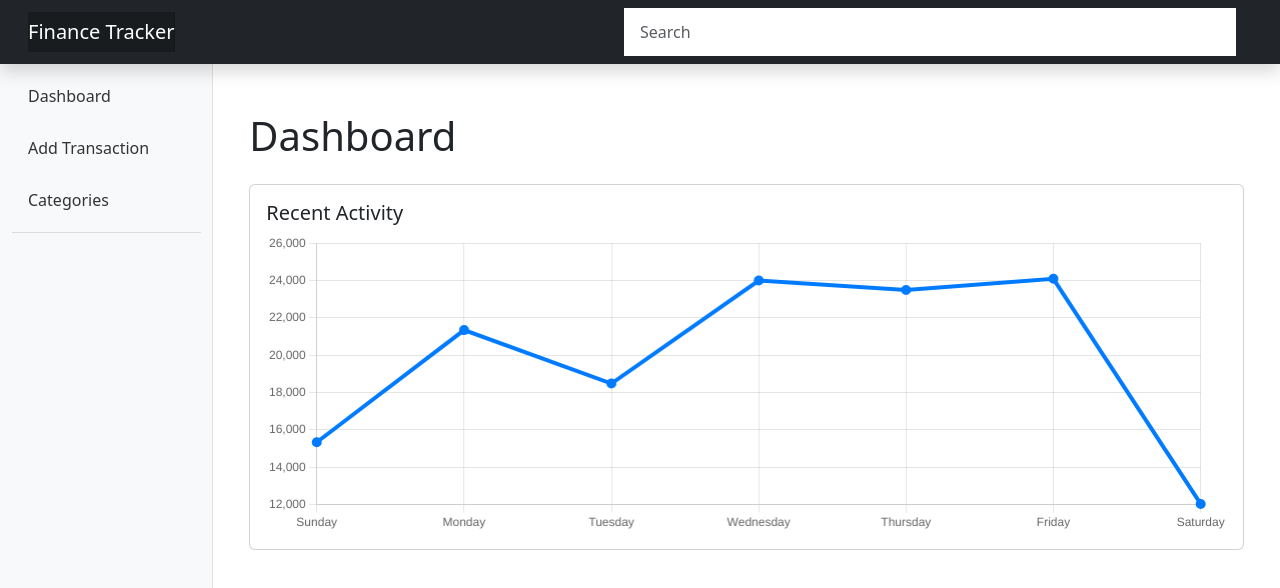
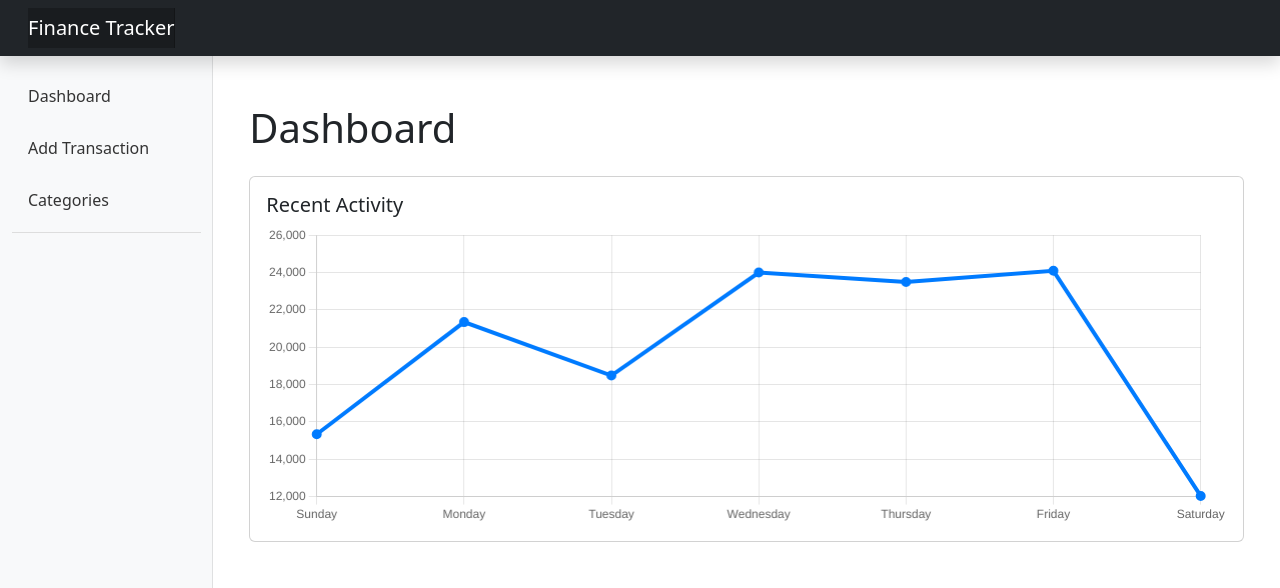
Before and after one commit to henryw-ithers/Expense-Tracker, a React app in the folder frontend/: page / in a window 1280 px wide. Shown: the top 588 px of the page. Built offline with nearby package versions, Linux system fonts and the light colour scheme; the HTML template or start-up script is replaced by a standard one.

Commit message:
chore: fix small usage error in app.tsx

```diff
--- a/frontend/src/App.tsx
+++ b/frontend/src/App.tsx
@@ -1,8 +1,7 @@
-import { Link, Route, Routes } from "react-router-dom";
+import { Route, Routes } from "react-router-dom";
 import { DashboardPage } from "./pages/DashboardPage";
 import { AddTransactionPage } from "./pages/AddTransactionPage";
 import { CategoriesPage } from "./pages/CategoriesPage";
-import DashboardChart from "./components/DashboardChart";
 import "./App.css";
 
 export default function App() {
@@ -13,13 +12,6 @@ export default function App() {
             <a className="navbar-brand mb-0" href="#">
               Finance Tracker
             </a>
-
-            <input
-              className="form-control w-50 mx-3"
-              type="text"
-              placeholder="Search"
-              aria-label="Search"
-            />
 
             <button
               className="navbar-toggler d-md-none"
```
